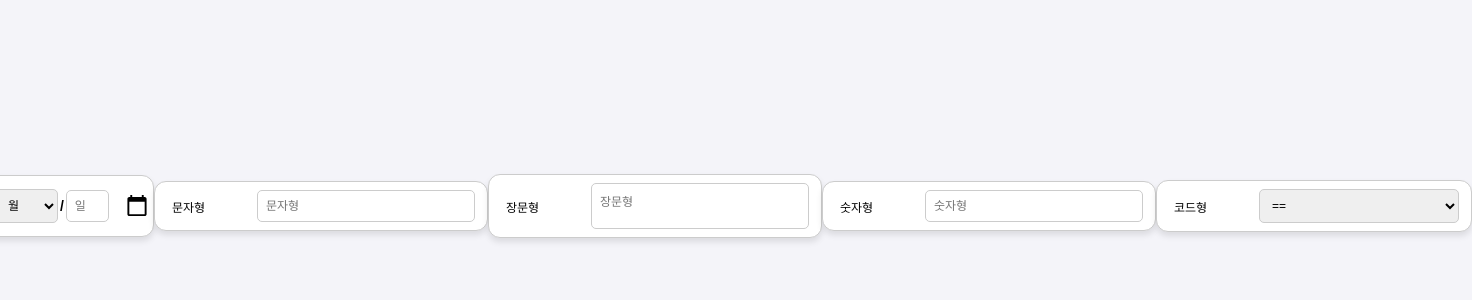
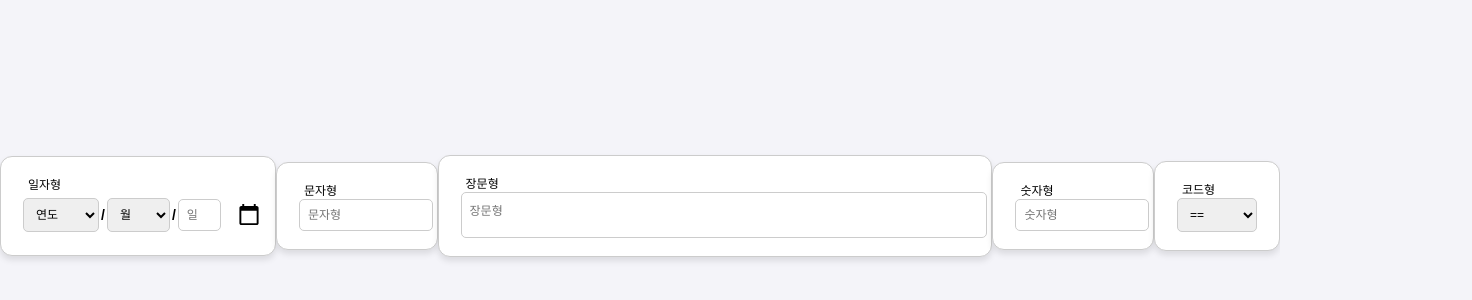
Before and after one commit to Cloud0448/FlexiBoard, a website: page public/inputcomponents.html in a window 1280 px wide. Shown: the part 194-494 px from the top of the page, 1472 px wide, since content can reach past the window. Drawn offline with Linux system fonts and the light colour scheme.

Commit message:
Update style.css

```diff
--- a/public/css/style.css
+++ b/public/css/style.css
@@ -22,10 +22,11 @@ body {
 }
 
 .input-item {
-    display: flex;
+    display: block;
     flex-direction: row;
     align-items: center;
     gap: 10px;
+    margin: 10px;
   }
 
 label {
@@ -74,7 +75,7 @@ label {
 
 #text-type, #code-type, #textarea-type, #number-type {
     font-family: Arial, sans-serif;
-    width: 200px;
+    width: 100%;
     display: block;
 }
 #number-type {
```
